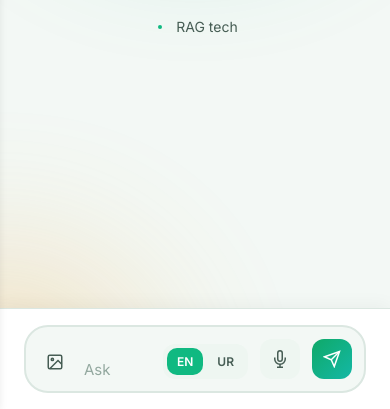
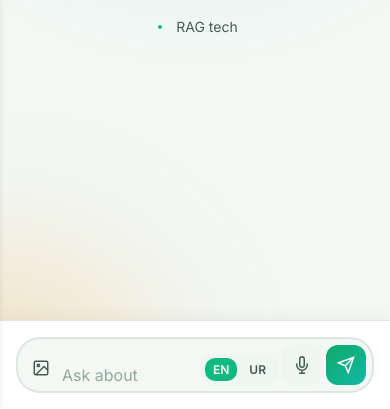
Before and after one commit to HuzaifaNaseem/Juniper-Medical-Chatbot-AI, a Flask app: page / in a window 390 px wide. Shown: the part 934-1343 px from the top of the page. Run offline with Flask 3, Linux system fonts and the light colour scheme; parts of the project's set-up code (start-up, migrations or seed data) failed here and were passed over; some libraries are stand-ins or nearby versions.

Commit message:
fix: make layout fully mobile-responsive
- Use 100dvh so the chat input is never hidden behind the mobile browser's
  address/nav bar (the classic 100vh problem).
- Add safe-area-inset padding to the top bar and input box (notch / home indicator).
- Mark topbar and input box as non-shrinking so the input always stays visible.
- Compact the input controls on phones (attach, language, mic, send all fit),
  16px input font to stop iOS zoom-on-focus, and tighter spacing on small screens.

Co-Authored-By: Claude Opus 4.8 <noreply@anthropic.com>

```diff
--- a/static/css/style.css
+++ b/static/css/style.css
@@ -143,6 +143,7 @@ body {
 .app-layout {
     display: flex;
     height: 100vh;
+    height: 100dvh; /* dynamic viewport height — accounts for mobile browser bars */
     width: 100%;
 }
 
@@ -492,6 +493,8 @@ body {
     background: var(--surface);
     border-bottom: 1px solid var(--border);
     box-shadow: var(--shadow-sm);
+    flex-shrink: 0;
+    padding-top: max(var(--space-lg), env(safe-area-inset-top));
 }
 
 .menu-btn {
@@ -1038,6 +1041,9 @@ a.source-badge:hover {
     background: var(--surface);
     border-top: 1px solid var(--border);
     box-shadow: 0 -4px 16px rgba(0, 0, 0, 0.04);
+    flex-shrink: 0;
+    /* Clear the phone's home indicator / bottom browser bar */
+    padding-bottom: max(var(--space-lg), env(safe-area-inset-bottom));
 }
 
 .input-container {
@@ -1261,11 +1267,58 @@ a.source-badge:hover {
     }
 
     .input-box {
-        padding: var(--space-md) var(--space-lg);
+        padding: var(--space-md) var(--space-md);
+        padding-bottom: max(var(--space-md), env(safe-area-inset-bottom));
+    }
+
+    /* Compact the input controls so attach + language + mic + send all fit */
+    .input-container {
+        gap: 4px;
+        padding: 6px;
+    }
+
+    #messageInput {
+        font-size: 16px; /* prevents iOS zoom-on-focus */
+        min-width: 0;
+    }
+
+    .attach-btn,
+    .voice-btn,
+    #sendBtn {
+        padding: 8px;
+        flex-shrink: 0;
+    }
+
+    .lang-btn {
+        padding: 4px 8px;
+        font-size: 0.75rem;
+    }
+
+    .message {
+        gap: var(--space-sm);
+    }
+
+    .message.user .message-text {
+        max-width: 88%;
+    }
+
+    .message-image {
+        max-width: 200px;
     }
 
     .caps {
         gap: var(--space-md);
+    }
+}
+
+/* Very small phones */
+@media (max-width: 380px) {
+    .chat-area {
+        padding: var(--space-md);
+    }
+    .message-avatar {
+        width: 30px;
+        height: 30px;
     }
 }
 
```
